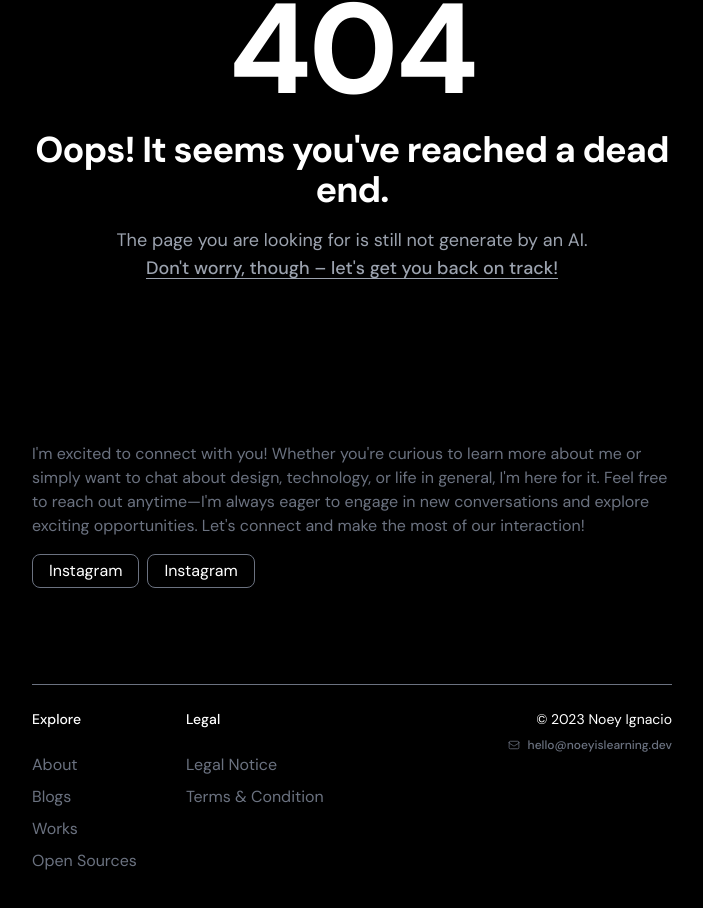
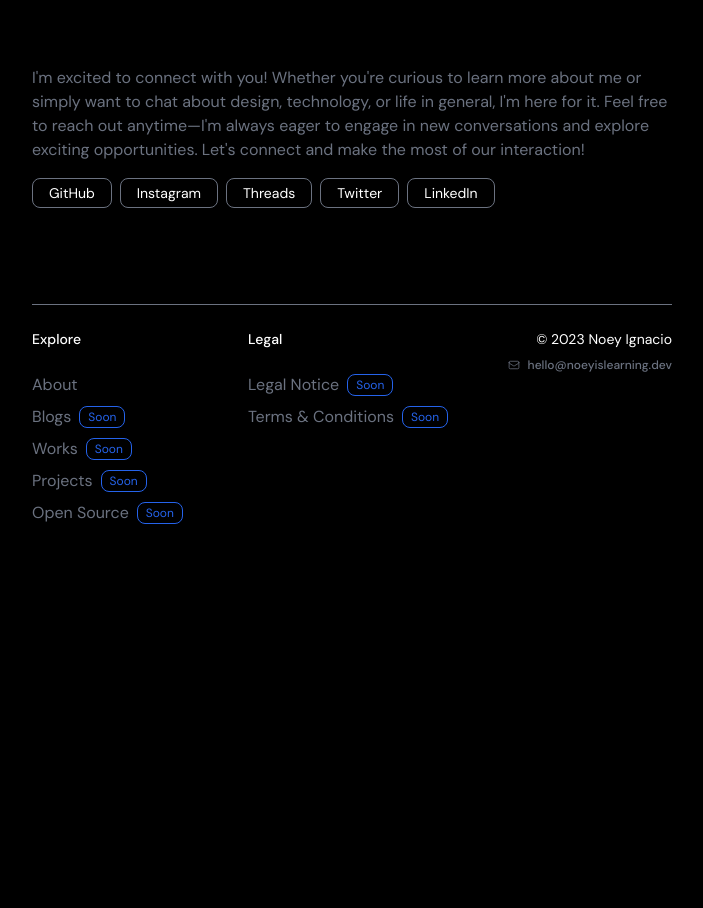
Before and after one commit to noeyislearning/noeyislearning, a Next.js app: page /about in a window 1280 px wide. Before the commit this address had no page. Shown: the part 222-1130 px from the top of the page, without its empty margins (288-991 px from the left). After the commit the page ends 843 px from the top, so only its background shows below. Built offline with nearby package versions, Linux system fonts and the light colour scheme.

Commit message:
refactor(*): Implement dynamic content and redux

```diff
--- /dev/null
+++ b/app/about/page.tsx
@@ -0,0 +1,13 @@
+import React from "react";
+
+export default function AboutPage() {
+  return (
+    <>
+      <main className="mt-48 max-w-screen-sm mx-auto text-white justify-center">
+        <div className="flex flex-col items-center">
+
+        </div>
+      </main>
+    </>
+  )
+}
--- a/components/common/Buttons/SocialButton.tsx
+++ /dev/null
@@ -1,11 +0,0 @@
-import React from "react";
-
-export default function SocialButton() {
-  return (
-    <>
-      <button className="px-4 py-1 border border-gray-500 hover:border-orange-300 rounded-lg duration-300">
-        Instagram
-      </button>
-    </>
-  )
-}
--- a/components/common/Cards/RecentWorksCard.tsx
+++ b/components/common/Cards/RecentWorksCard.tsx
@@ -8,7 +8,7 @@ import {
   LinkIcon
 } from "@heroicons/react/24/outline";
 
-import type { Work } from "@/redux/works/workSlice";
+import type { Work } from "@/redux/works/reducer";
 
 interface Props {
   work: Work;
--- a/components/common/Dropdowns/ExploreDropdown.tsx
+++ b/components/common/Dropdowns/ExploreDropdown.tsx
@@ -8,13 +8,30 @@ import {
   BriefcaseIcon,
   ChatBubbleBottomCenterTextIcon,
   UserIcon,
-  ChevronDownIcon
+  ChevronDownIcon,
+  CodeBracketIcon
 } from "@heroicons/react/24/outline";
+
+/** Redux */
+import type { RootState } from "@/redux/store";
+import { useSelector } from "react-redux";
 
 /** Headless UI */
 import { Menu, Transition } from '@headlessui/react'
 
+// Icon object mapping
+const icons: { [key: string]: React.ElementType } = {
+  UserIcon: UserIcon,
+  ChatBubbleBottomCenterTextIcon: ChatBubbleBottomCenterTextIcon,
+  BriefcaseIcon: BriefcaseIcon,
+  BookOpenIcon: BookOpenIcon,
+  CodeBracketIcon: CodeBracketIcon
+}
+
 export default function ExploreDropdown() {
+
+  const explores = useSelector((state: RootState) => state.menu.explore);
+
   return (
     <>
       <div className="">
@@ -23,7 +40,6 @@ export default function ExploreDropdown() {
             <div className="text-sm">Explore</div>
             <ChevronDownIcon className="w-4 h-4"/>
           </Menu.Button>
-
           <Transition
             enter="transition ease-out duration-100"
             enterFrom="transform opacity-0 scale-95"
@@ -34,59 +50,41 @@ export default function ExploreDropdown() {
           >
             <Menu.Items className="absolute right-0 mt-2 w-fit origin-top-right divide-y divide-gray-100 rounded-xl bg-black shadow-lg ring-1 ring-slate-600 ring-opacity-100 focus:outline-none">
               <div className="px-1 py-1">
-                <Menu.Item>
-                  <Link href={""}>
+                {explores.map((explore) => {
+                  // Get the correct icon component based on the icon name
+                  const IconComponent = icons[explore.icon];
+                  return (
+                    <Menu.Item key={explore.id}>
+                      {explore.isAllowed ? (
+                        <Link href={explore.url}>
                           <div className="px-4 py-2 text-sm hover:bg-gray-900 text-white group rounded-lg">
                             <div className="flex flex-row gap-2 items-center">
-                        <UserIcon className="w-4 h-4"/>
-                        <span className="whitespace-nowrap">About</span>
+                              {/* Render the correct icon component */}
+                              <IconComponent className="w-4 h-4"/>
+                              <span className="whitespace-nowrap">{explore.name}</span>
                             </div>
                           </div>
                         </Link>
-                </Menu.Item>
-                <Menu.Item>
-                  <Link href={""}>
+                      ): (
+                        <div className="cursor-not-allowed">
                           <div className="px-4 py-2 text-sm hover:bg-gray-900 text-white group rounded-lg">
                             <div className="flex flex-row gap-2 items-center">
-                        <ChatBubbleBottomCenterTextIcon className="w-4 h-4"/>
+                              {/* Render the correct icon component */}
+                              <IconComponent className="w-4 h-4"/>
                               <div className="flex flex-row gap-2 items-center">
-                          <span className="whitespace-nowrap">Blogs</span>
+                                <span className="whitespace-nowrap">{explore.name}</span>
                                 <span className="px-2 py-0.5 text-blue-600 text-xs font-light border border-blue-600 rounded-lg">Soon</span>
                               </div>
                             </div>
                           </div>
-                  </Link>
+                        </div>
+                      )}
                     </Menu.Item>
-                <Menu.Item>
-                  <Link href={""}>
-                    <div className="px-4 py-2 text-sm hover:bg-gray-900 text-white group rounded-lg">
-                      <div className="flex flex-row gap-2 items-center">
-                        <BriefcaseIcon className="w-4 h-4"/>
-                        <div className="flex flex-row gap-2 items-center">
-                          <span className="whitespace-nowrap">Works</span>
-                          <span className="px-2 py-0.5 text-blue-600 text-xs font-light border border-blue-600 rounded-lg">Soon</span>
-                        </div>
-                      </div>
-                    </div>
-                  </Link>
-                </Menu.Item>
-                <Menu.Item>
-                  <Link href={""}>
-                    <div className="px-4 py-2 text-sm hover:bg-gray-900 text-white group rounded-lg">
-                      <div className="flex flex-row gap-2 items-center">
-                        <BookOpenIcon className="w-4 h-4"/>
-                        <div className="flex flex-row gap-2 items-center">
-                          <span className="whitespace-nowrap">Open Sources</span>
-                          <span className="px-2 py-0.5 text-blue-600 text-xs font-light border border-blue-600 rounded-lg">Soon</span>
-                        </div>
-                      </div>
-                    </div>
-                  </Link>
-                </Menu.Item>
+                  )
+                })}
               </div>
             </Menu.Items>
           </Transition>
-
         </Menu>
       </div>
     </>
--- a/components/layouts/CTA/ConnectWithMe.tsx
+++ b/components/layouts/CTA/ConnectWithMe.tsx
@@ -6,11 +6,12 @@ import type { RootState } from "@/redux/store";
 import { useSelector } from "react-redux";
 
 /** Components */
-import SocialButton from "@/components/common/Buttons/SocialButton";
+import SocialButton from "@/components/common/Buttons/SocialLinkButton";
 
 export default function ConnectWithMe() {
 
   const connectWithMeCTA = useSelector((state: RootState) => state.text.connectWithMeCTA);
+  const socials = useSelector((state: RootState) => state.social.socials);
 
   return (
     <>
@@ -18,8 +19,9 @@ export default function ConnectWithMe() {
         <div className="flex flex-col gap-4 items-start">
           <p className="text-base text-gray-500">{connectWithMeCTA}</p>
           <div className="flex flex-row gap-2 items-center">
-            <SocialButton />
-            <SocialButton />
+            {socials.map((social) => (
+              <SocialButton key={social.id} social={social} />
+            ))}
           </div>
         </div>
       </div>
--- a/components/layouts/Footer/Footer.tsx
+++ b/components/layouts/Footer/Footer.tsx
@@ -1,10 +1,19 @@
+"use client";
 import React from "react";
 import Link from "next/link";
 
 /** Heroicons */
 import { EnvelopeIcon } from "@heroicons/react/24/outline";
 
+/** Redux */
+import type { RootState } from "@/redux/store";
+import { useSelector } from "react-redux";
+
+
 export default function Footer() {
+
+  const explores = useSelector((state: RootState) => state.menu.explore);
+  const legals = useSelector((state: RootState) => state.menu.legal);
 
   const currentYear = new Date().getFullYear();
 
@@ -14,61 +23,63 @@ export default function Footer() {
         <hr className="my-6 border-gray-500 mx-auto" />
         <div className="flex flex-col">
           <div className="flex justify-between">
-            <div className="grid grid-cols-3 gap-4">
+            <div className="grid grid-cols-2 gap-4">
 
-              {/* Explore (Menu) */}
+              {/* Explore Tab */}
               <div>
                 <h2 className="mb-6 text-sm font-medium text-white">Explore</h2>
                 <ul className="flex flex-col gap-2 text-gray-500">
-                  <li>
-                    <Link href={"/"} >
-                      <div className="hover:underline">
-                        About
-                      </div>
-                    </Link>
-                  </li>
-                  <li>
-                    <Link href={"/"} >
-                      <div className="hover:underline">
-                        Blogs
-                      </div>
-                    </Link>
-                  </li>
-                  <li>
-                    <Link href={"/"} >
-                      <div className="hover:underline">
-                        Works
-                      </div>
-                    </Link>
-                  </li>
-                  <li>
-                    <Link href={"/"} >
-                      <div className="hover:underline">
-                        Open Sources
-                      </div>
-                    </Link>
-                  </li>
+                  {explores.map((explore) => (
+                    <li key={explore.id}>
+                      {explore.isAllowed ? (
+                         <Link href={explore.url}>
+                         <div className="flex flex-row gap-2 items-center">
+                           <div className="flex hover:text-gray-100">
+                             {explore.name}
+                           </div>
+                         </div>
+                       </Link>
+                      ) : (
+                        <div className="cursor-not-allowed">
+                          <div className="flex flex-row gap-2 items-center">
+                            <div className="flex">
+                              {explore.name}
+                            </div>
+                            <span className="px-2 py-0.5 text-blue-600 text-xs font-light border border-blue-600 rounded-lg">Soon</span>
+                          </div>
+                        </div>
+                      )}
+                    </li>
+                  ))}
                 </ul>
               </div>
 
-              {/* Legal */}
+              {/* Legal Tab */}
               <div>
                 <h2 className="mb-6 text-sm font-medium text-white">Legal</h2>
                 <ul className="flex flex-col gap-2 text-gray-500">
-                  <li>
-                    <Link href={"/"} >
-                      <div className="hover:underline">
-                        Legal Notice
+                  {legals.map((legal) => (
+                    <li key={legal.id}>
+                    {legal.isAllowed ? (
+                       <Link href={legal.url}>
+                       <div className="flex flex-row gap-2 items-center">
+                         <div className="flex hover:text-gray-100">
+                           {legal.name}
+                         </div>
+                       </div>
+                     </Link>
+                    ) : (
+                      <div className="cursor-not-allowed">
+                        <div className="flex flex-row gap-2 items-center">
+                          <div className="flex">
+                            {legal.name}
+                          </div>
+                          <span className="px-2 py-0.5 text-blue-600 text-xs font-light border border-blue-600 rounded-lg">Soon</span>
+                        </div>
                       </div>
-                    </Link>
+                    )}
                   </li>
-                  <li>
-                    <Link href={"/"} >
-                      <div className="hover:underline">
-                        Terms & Condition
-                      </div>
-                    </Link>
-                  </li>
+                  ))}
                 </ul>
               </div>
 
--- a/components/layouts/Works/RecentWorks.tsx
+++ b/components/layouts/Works/RecentWorks.tsx
@@ -9,6 +9,7 @@ import { useSelector } from "react-redux";
 import RecentWorksCard from '@/components/common/Cards/RecentWorksCard';
 
 export default function RecentWorks() {
+
   const works = useSelector((state: RootState) => state.work.works);
 
   return (
--- /dev/null
+++ b/redux/menu/reducer.ts
@@ -0,0 +1,66 @@
+import { createSlice, combineReducers } from "@reduxjs/toolkit";
+
+/** Data */
+import menuData from "@/assets/data/menu.json";
+
+export interface ExploreState {
+  explores: Explore[];
+}
+
+export interface LegalState {
+  legals: Legal[];
+}
+
+export interface Explore {
+  id: number;
+  name: string;
+  url: string;
+  isAllowed: boolean;
+  icon: string;
+  status: string;
+}
+
+export interface Legal {
+  id: number;
+  name: string;
+  url: string;
+  isAllowed: boolean;
+  status: string;
+}
+
+const initialState: ExploreState & LegalState = {
+  explores: menuData.menu.explore.map((explore) => ({
+    id: explore.id,
+    name: explore.name,
+    url: explore.url,
+    isAllowed: explore.isAllowed,
+    icon: explore.icon,
+    status: explore.status,
+  })),
+  legals: menuData.menu.legal.map((legal) => ({
+    id: legal.id,
+    name: legal.name,
+    url: legal.url,
+    isAllowed: legal.isAllowed,
+    status: legal.status,
+  })),
+};
+
+export const exploreSlice = createSlice({
+  name: "explore",
+  initialState: initialState.explores,
+  reducers: {},
+});
+
+export const legalSlice = createSlice({
+  name: "legal",
+  initialState: initialState.legals,
+  reducers: {},
+});
+
+const rootReducer = combineReducers({
+  explore: exploreSlice.reducer,
+  legal: legalSlice.reducer,
+});
+
+export default rootReducer;
--- /dev/null
+++ b/redux/socials/reducer.ts
@@ -0,0 +1,30 @@
+import { createSlice } from "@reduxjs/toolkit";
+
+/** Data */
+import socialsData from "@/assets/data/socials.json";
+
+export interface SocialState {
+  socials: Social[];
+}
+
+export interface Social {
+  id: number;
+  name: string;
+  url: string;
+}
+
+const initialState: SocialState = {
+  socials: socialsData.socials.map((social) => ({
+    id: social.id,
+    name: social.name,
+    url: social.url,
+  })),
+};
+
+export const socialSlice = createSlice({
+  name: "social",
+  initialState,
+  reducers: {},
+});
+
+export default socialSlice.reducer;
--- a/redux/store.ts
+++ b/redux/store.ts
@@ -1,12 +1,16 @@
 "use client";
 import { configureStore } from "@reduxjs/toolkit";
-import workReducer from "./works/workSlice";
-import textReducer from "./texts/connectWithMeCTASlice";
+import workReducer from "./works/reducer";
+import textReducer from "./texts/reducer";
+import socialReducer from "./socials/reducer";
+import menuReducer from "./menu/reducer";
 
 export const store = configureStore({
   reducer: {
     work: workReducer,
     text: textReducer,
+    social: socialReducer,
+    menu: menuReducer,
   },
 });
 
```
Also changed, not shown: redux/texts/reducer.ts (renamed from redux/texts/connectWithMeCTASlice.ts), redux/works/reducer.ts (renamed from redux/works/workSlice.ts). Lines whose indentation alone changed are shown as unchanged.
